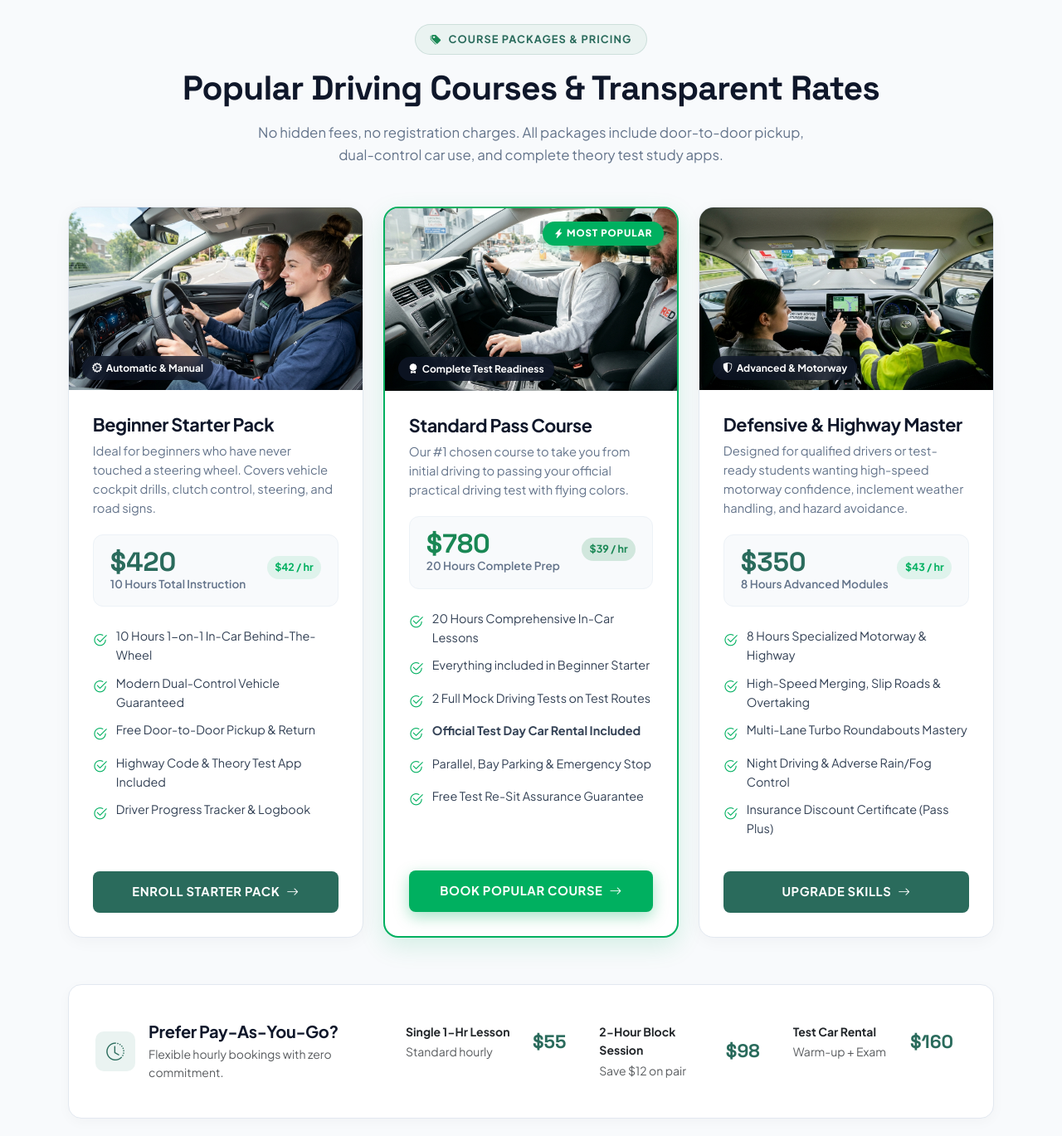
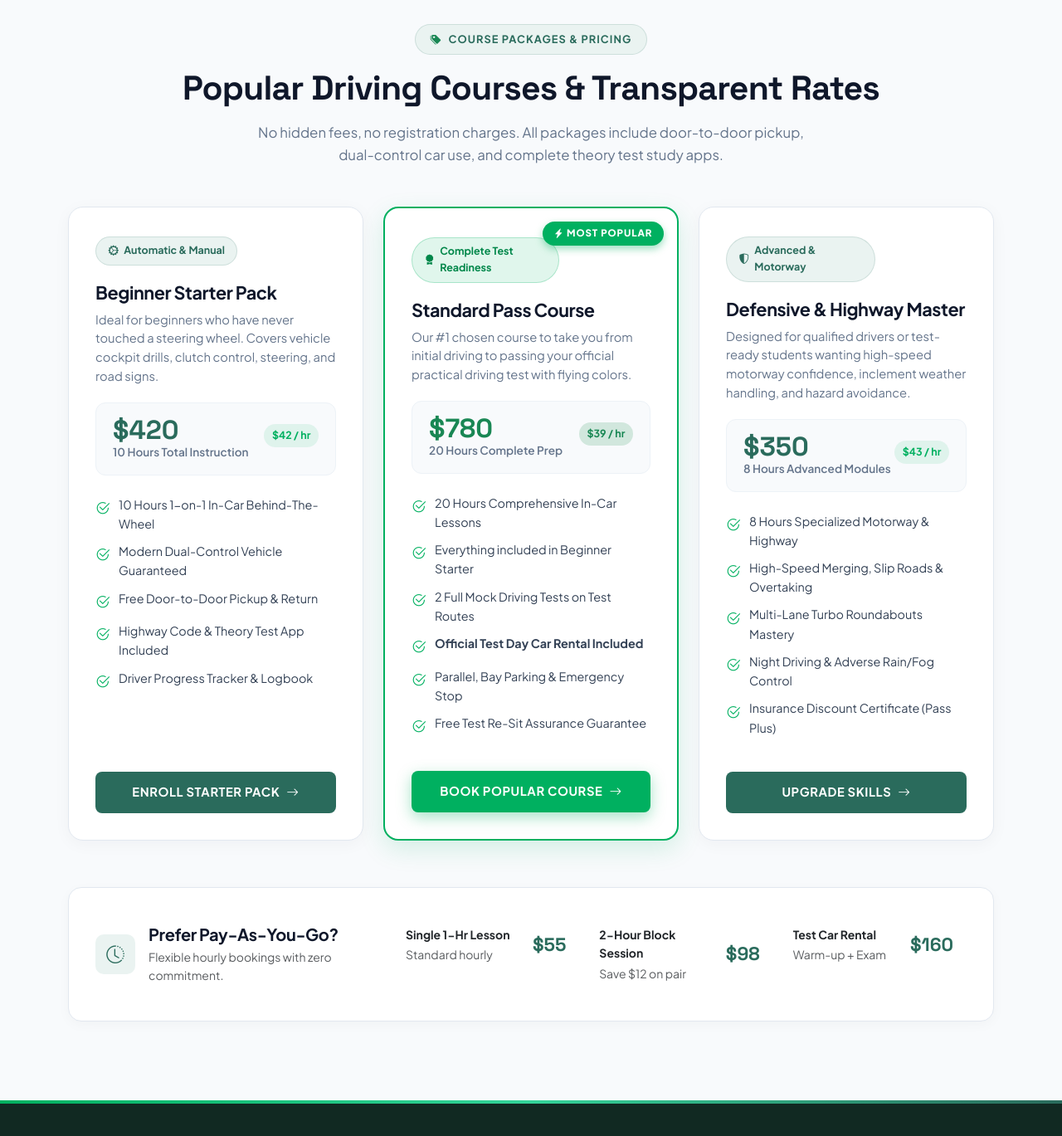
Before and after one commit to foysal777/Sk-Driving-School-Project, a PHP site: page / in a window 1280 px wide. Shown: the part 2511-3880 px from the top of the page at 83% size. Run offline with PHP 8.4, Linux system fonts and the light colour scheme.

Commit message:
upd : update pricing plan

```diff
--- a/assets/css/style.css
+++ b/assets/css/style.css
@@ -884,23 +884,29 @@ h1, h2, h3, h4, h5, h6 {
 }
 
 .course-category-pill {
-  position: absolute;
-  bottom: 12px;
-  left: 16px;
-  background: rgba(15, 23, 42, 0.75);
-  backdrop-filter: blur(8px);
-  color: #ffffff;
-  font-size: 0.75rem;
-  font-weight: 700;
-  padding: 0.3rem 0.75rem;
-  border-radius: var(--radius-full);
   display: inline-flex;
   align-items: center;
-  gap: 0.3rem;
+  gap: 0.4rem;
+  background: var(--primary-light);
+  color: var(--primary);
+  font-size: 0.78rem;
+  font-weight: 700;
+  padding: 0.4rem 0.9rem;
+  border-radius: var(--radius-full);
+  margin-bottom: 1.25rem;
+  align-self: flex-start;
+  border: 1px solid rgba(42, 107, 92, 0.15);
+  max-width: calc(100% - 110px);
+}
+
+.course-card.featured .course-category-pill {
+  background: rgba(0, 176, 96, 0.12);
+  color: #00874a;
+  border-color: rgba(0, 176, 96, 0.25);
 }
 
 .course-card-body {
-  padding: 1.8rem;
+  padding: 2.2rem 2rem 2rem;
   display: flex;
   flex-direction: column;
   flex-grow: 1;
--- a/index.html
+++ b/index.html
@@ -486,13 +486,10 @@
         <!-- Package 1: Beginner Starter -->
         <div class="col-lg-4 col-md-6">
           <div class="course-card">
-            <div class="course-thumb-wrap">
-              <img src="assets/images/course-automatic.jpg" alt="Beginner Starter Driving Course" loading="lazy">
+            <div class="course-card-body">
               <span class="course-category-pill">
                 <i class="bi bi-gear-wide-connected"></i> Automatic &amp; Manual
               </span>
-            </div>
-            <div class="course-card-body">
               <h3 class="course-card-title">Beginner Starter Pack</h3>
               <p class="course-card-desc">
                 Ideal for beginners who have never touched a steering wheel. Covers vehicle cockpit drills, clutch control, steering, and road signs.
@@ -530,13 +527,10 @@
             <span class="featured-ribbon">
               <i class="bi bi-lightning-charge-fill"></i> Most Popular
             </span>
-            <div class="course-thumb-wrap">
-              <img src="assets/images/course-manual.jpg" alt="Standard Pass Fast-Track Driving Course" loading="lazy">
+            <div class="course-card-body">
               <span class="course-category-pill">
                 <i class="bi bi-award-fill"></i> Complete Test Readiness
               </span>
-            </div>
-            <div class="course-card-body">
               <h3 class="course-card-title">Standard Pass Course</h3>
               <p class="course-card-desc">
                 Our #1 chosen course to take you from initial driving to passing your official practical driving test with flying colors.
@@ -572,13 +566,10 @@
         <!-- Package 3: Defensive & Motorway Master -->
         <div class="col-lg-4 col-md-6">
           <div class="course-card">
-            <div class="course-thumb-wrap">
-              <img src="assets/images/course-defensive.jpg" alt="Defensive & Highway Driving Course" loading="lazy">
+            <div class="course-card-body">
               <span class="course-category-pill">
                 <i class="bi bi-shield-shaded"></i> Advanced &amp; Motorway
               </span>
-            </div>
-            <div class="course-card-body">
               <h3 class="course-card-title">Defensive &amp; Highway Master</h3>
               <p class="course-card-desc">
                 Designed for qualified drivers or test-ready students wanting high-speed motorway confidence, inclement weather handling, and hazard avoidance.
```
